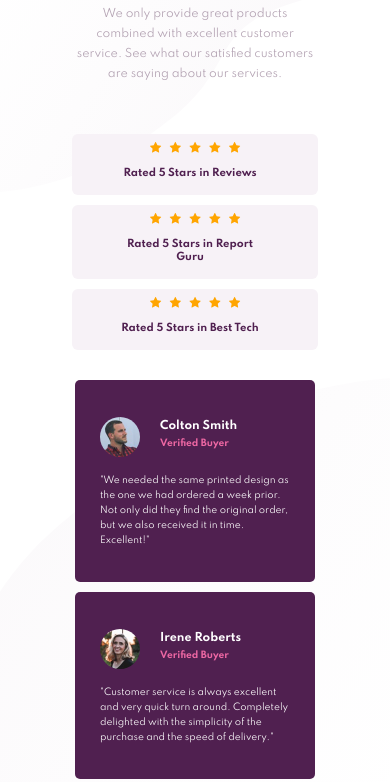
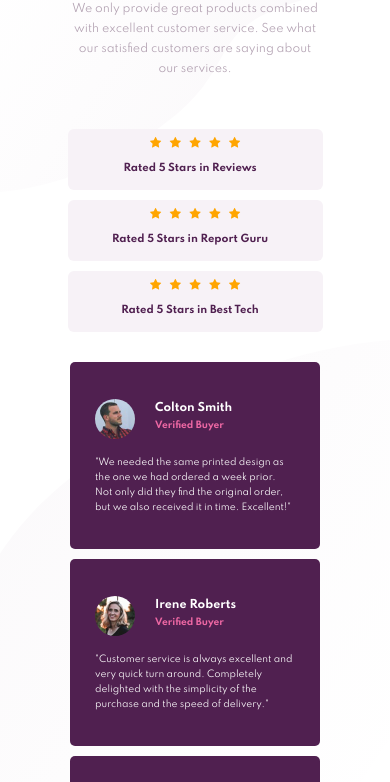
Before and after one commit to Chunlii/social-proof-section-master, a plain HTML site: page index.html in a window 390 px wide. Shown: the part 170-952 px from the top of the page. Drawn offline with Linux system fonts and the light colour scheme.

Commit message:
Update style.css

```diff
--- a/style.css
+++ b/style.css
@@ -126,7 +126,7 @@ img{
 
 @media screen and (max-width: 800px){
     body{
-        padding: 5px;
+        padding: 0px;
     }
     .top-section{
         display: block;
```
